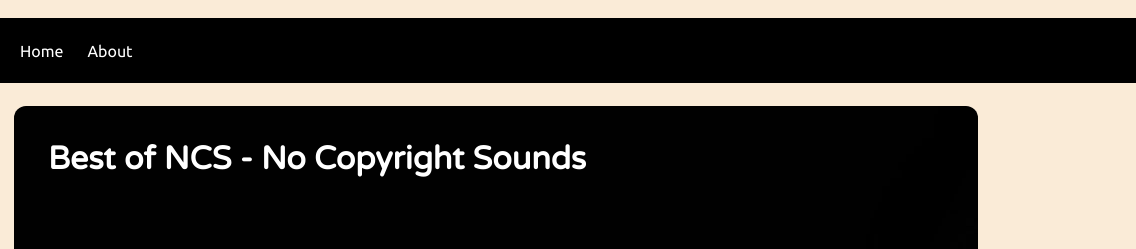
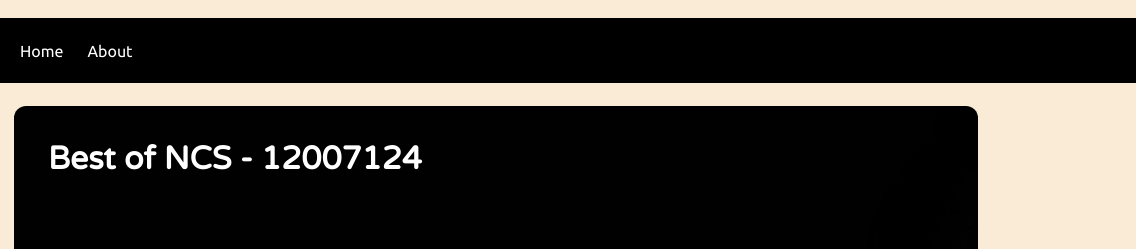
Before and after one commit to abhaylpu/devopspro, a plain HTML site: page index.html in a window 1280 px wide. Shown: the top 249 px of the page, 144-1280 px from the left. Drawn offline with Linux system fonts and the light colour scheme.

Commit message:
Update index.html

```diff
--- a/index.html
+++ b/index.html
@@ -18,7 +18,7 @@ P<!DOCTYPE html>
 
     <div class="container">
         <div class="songList">
-            <h1>Best of NCS - No Copyright Sounds</h1>
+            <h1>Best of NCS - 12007124</h1>
             <div class="songItemContainer">
                 <div class="songItem">
                     <img alt="1">
```
